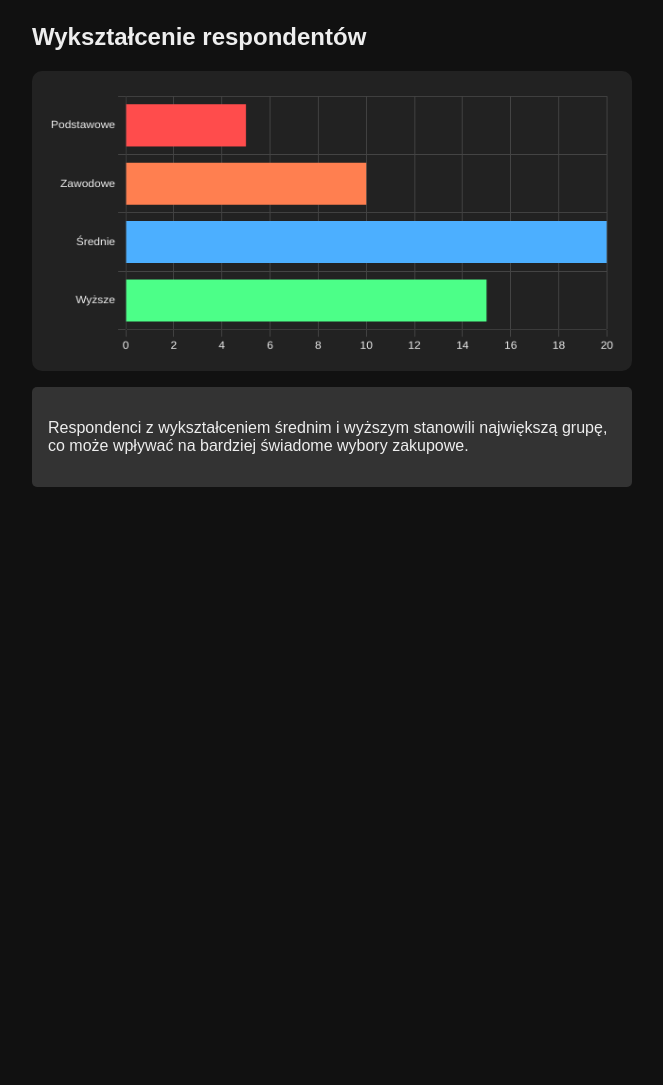
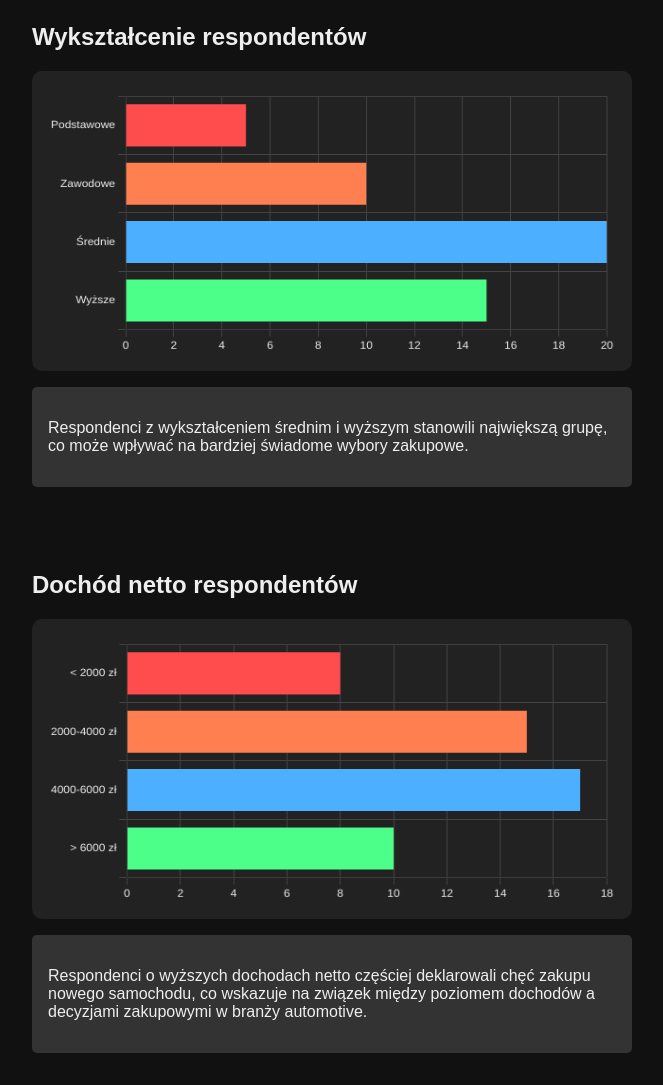
Before and after one commit to CodelessA/StatisticsPAGE, a plain HTML site: page index.html in a window 1280 px wide. Shown: the part 3510-4595 px from the top of the page, without its empty margins (308-971 px from the left). Before the commit the page ends 4029 px from the top, so only its background shows below. Drawn offline with nearby package versions, Linux system fonts and the light colour scheme.

Commit message:
Add files via upload

```diff
--- a/index.html
+++ b/index.html
@@ -55,6 +55,13 @@
   </div>
 </section>
 
+<section class="wykres">
+  <h2>Dochód netto respondentów</h2>
+  <canvas id="dochodChart"></canvas>
+  <div class="komentarz">
+    <p>Respondenci o wyższych dochodach netto częściej deklarowali chęć zakupu nowego samochodu, co wskazuje na związek między poziomem dochodów a decyzjami zakupowymi w branży automotive.</p>
+  </div>
+</section>
 
 
 
--- a/script.js
+++ b/script.js
@@ -108,3 +108,32 @@ const wyksztalcenieChart = new Chart(wyksztalcenieCtx, {
     }
   }
 });
+
+const dochodCtx = document.getElementById('dochodChart').getContext('2d');
+const dochodChart = new Chart(dochodCtx, {
+  type: 'bar',
+  data: {
+    labels: ['< 2000 zł', '2000-4000 zł', '4000-6000 zł', '> 6000 zł'],
+    datasets: [{
+      label: 'Liczba respondentów',
+      data: [8, 15, 17, 10], // przykładowe dane, bogata rozkładówka :)
+      backgroundColor: ['#ff4c4c', '#ff7f50', '#4cafff', '#4cff88']
+    }]
+  },
+  options: {
+    indexAxis: 'y',
+    scales: {
+      x: {
+        ticks: { color: '#eee' },
+        grid: { color: '#444' }
+      },
+      y: {
+        ticks: { color: '#eee' },
+        grid: { color: '#444' }
+      }
+    },
+    plugins: {
+      legend: { display: false }
+    }
+  }
+});
```
